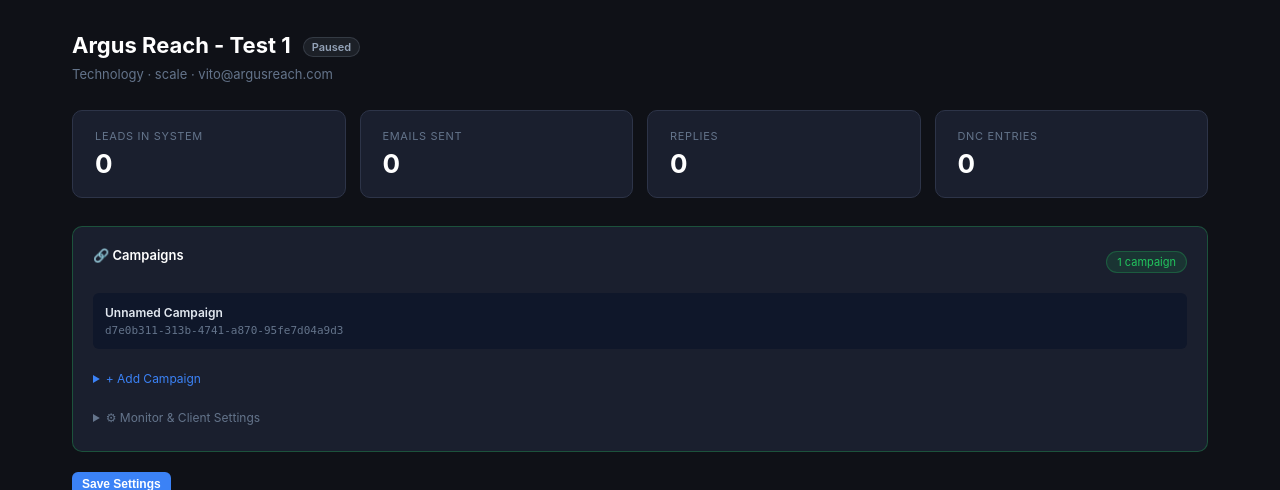
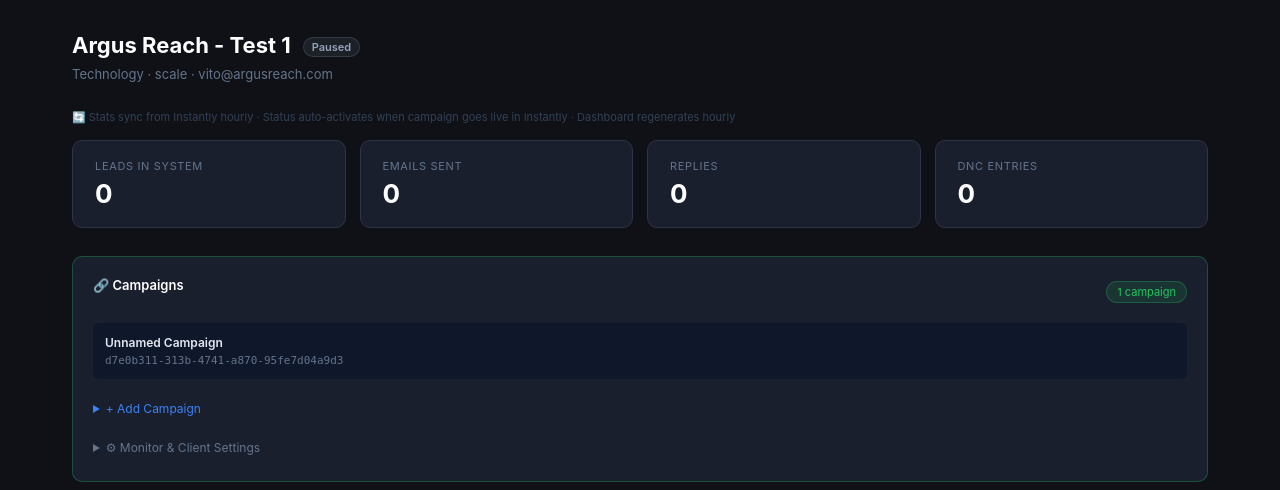
Before and after one commit to BotGob/argusreach-ops, a Flask app: page /clients/argus_reach___test_1 in a window 1280 px wide. Shown: the part 52-542 px from the top of the page. Run offline with Flask 3, Linux system fonts and the light colour scheme; a user stored in the database is signed in; data that the repository does not hold is empty.

Commit message:
Client detail: add auto-refresh cadence note

```diff
--- a/admin/templates/client_detail.html
+++ b/admin/templates/client_detail.html
@@ -11,6 +11,7 @@
   {% endif %}
 </div>
 <p class="subtitle">{{ client.vertical }} · {{ client.plan }} · {{ client.outreach_email }}</p>
+<p style="font-size:11px;color:#334155;margin-bottom:16px;">🔄 Stats sync from Instantly hourly · Status auto-activates when campaign goes live in Instantly · Dashboard regenerates hourly</p>
 
 <div class="cards">
   <div class="card"><div class="card-label">Leads in System</div><div class="card-value">{{ lead_count }}</div></div>
```
